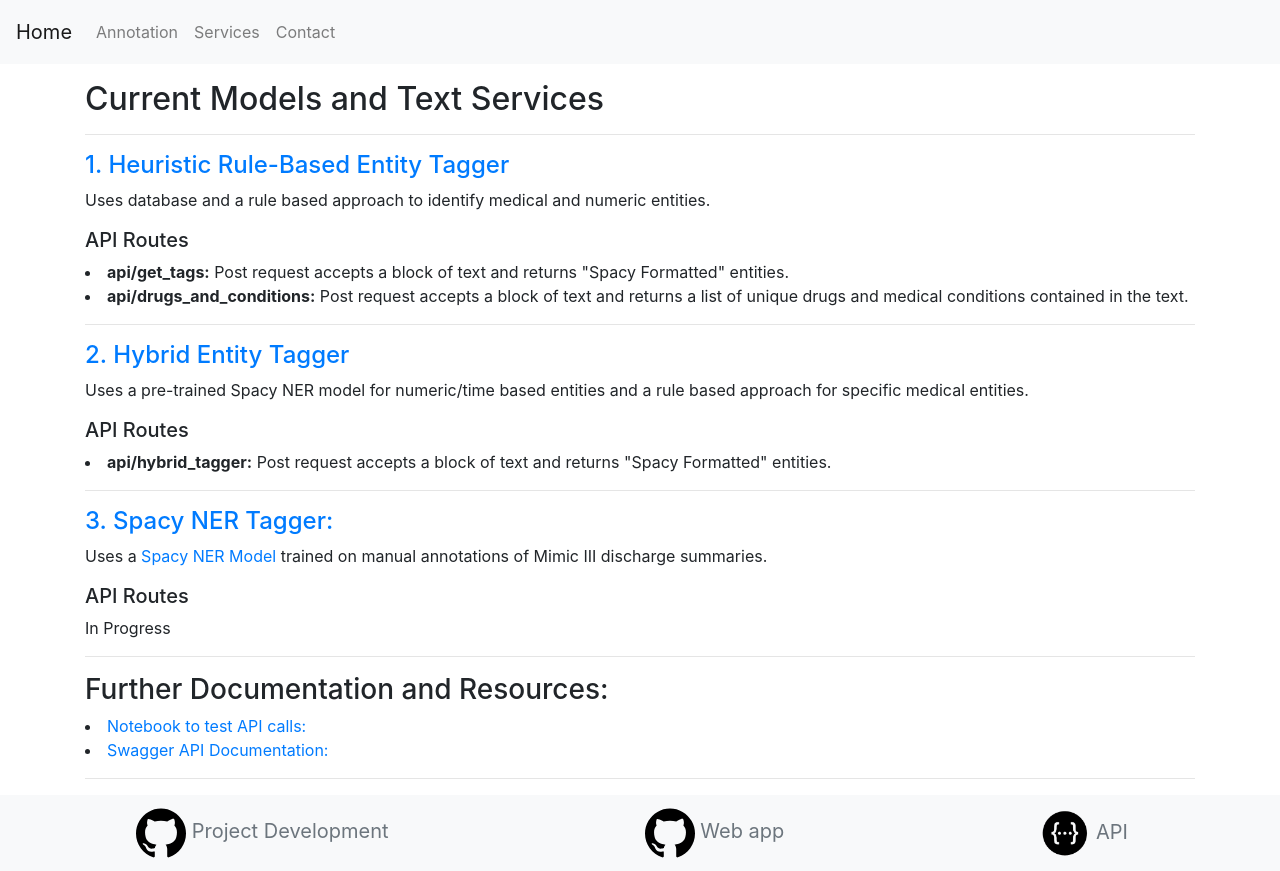
After one commit to LiamWoodRoberts/mimic_III_api, a Flask app: page /services in a window 1280 px wide. The commit adds this page. Run offline with Flask 2, Linux system fonts and the light colour scheme; some libraries are stand-ins or nearby versions.

Commit message:
added services page, and more documentation on application

```diff
--- a/app/__init__.py
+++ b/app/__init__.py
@@ -11,7 +11,7 @@ app = Flask(__name__,
 app.config.from_object('config.Config')
 
 blueprint = Blueprint('api',__name__,url_prefix='/api')
-api_name = 'Customer Loyalty Prediction Model'
+api_name = 'Medical NER API'
 api = Api(blueprint,default=api_name,doc='/documentation')
 app.register_blueprint(blueprint)
 
--- a/app/app_views.py
+++ b/app/app_views.py
@@ -11,6 +11,10 @@ def test():
 def contribute():
     return render_template("/annotation.html")
 
+@app.route("/services")
+def services():
+    return render_template("/services.html")
+
 @app.route("/",methods=["GET","POST"])
 @app.route("/home",methods=["GET","POST"])
 def home():
--- a/app/templates/nav_bar.html
+++ b/app/templates/nav_bar.html
@@ -28,6 +28,9 @@
       <ul class="navbar-nav">
         <li class="nav-item">
           <a class="nav-link" href="/annotation">Annotation</a>
+        </li>
+        <li class="nav-item">
+          <a class="nav-link" href="/services">Services</a>
         </li>
         <li class="nav-item">
           <a class="nav-link" href="/contact">Contact</a>
--- /dev/null
+++ b/app/templates/services.html
@@ -0,0 +1,38 @@
+{% extends "nav_bar.html" %}
+
+{% block title%}Services{% endblock %}
+
+{% block content %}
+
+<div class="container">
+    <div class="row">
+        <div class="col">
+            <h2>Current Models and Text Services</h2>
+            <hr>
+            <h4><a href="https://github.com/LiamWoodRoberts/mimic_III_api/blob/master/app/get_tags.py">1. Heuristic Rule-Based Entity Tagger</a></h4>
+            <p>Uses database and a rule based approach to identify medical and numeric entities.</p>
+            <h5>API Routes</h5>
+            <li><b>api/get_tags:</b>  Post request accepts a block of text and returns "Spacy Formatted" entities.</li>
+            <li><b>api/drugs_and_conditions:</b> Post request accepts a block of text and returns a list of unique drugs and medical conditions contained in the text.</li>
+            <hr>
+            <h4><a href="">2. Hybrid Entity Tagger</a></h4>
+            <p>Uses a pre-trained Spacy NER model for numeric/time based entities and a rule based approach for specific
+                medical entities.</p>
+            <h5>API Routes</h5>
+            <li><b>api/hybrid_tagger:</b> Post request accepts a block of text and returns "Spacy Formatted" entities.
+            </li>
+            <hr>
+            <h4><a href="">3. Spacy NER Tagger:</a></h4>
+            <p>Uses a <a href="https://spacy.io/models#architecture">Spacy NER Model</a> trained on manual annotations of Mimic III discharge summaries.</p>
+            <h5>API Routes</h5>
+            <p>In Progress</p>
+            <hr>
+            <h3>Further Documentation and Resources:</h3>
+            <li><a href ="https://github.com/LiamWoodRoberts/mimic_III_DS_eda/blob/master/4.%20api_testing%20(ongoing).ipynb">Notebook to test API calls:</a></li>
+            <li><a href="/api/documentation">Swagger API Documentation: </a></li>
+            <hr>
+        </div>
+    </div>
+</div>
+
+{% endblock %}
```
Also changed, not shown: app/api_views.py (+30 -10 lines), app/templates/annotation.html (+7 -8 lines), app/static/images/data_turks_sample.png (added).
